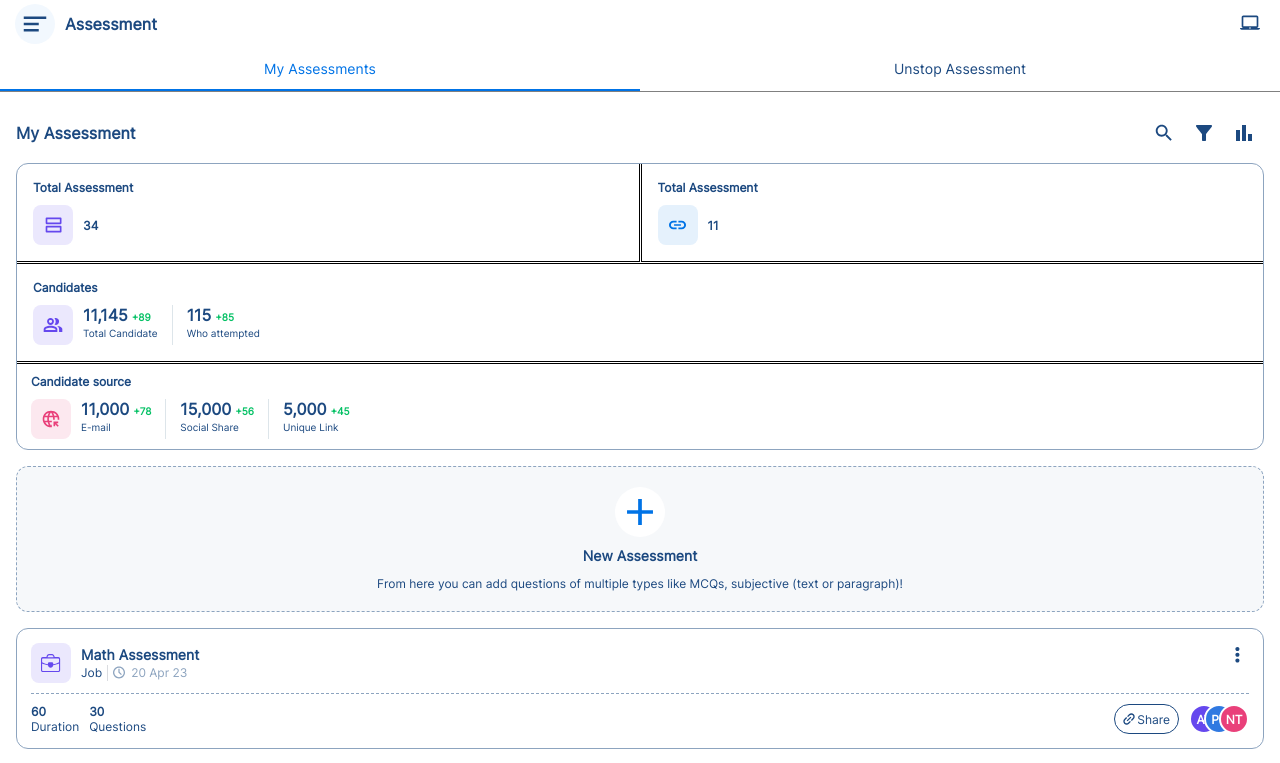
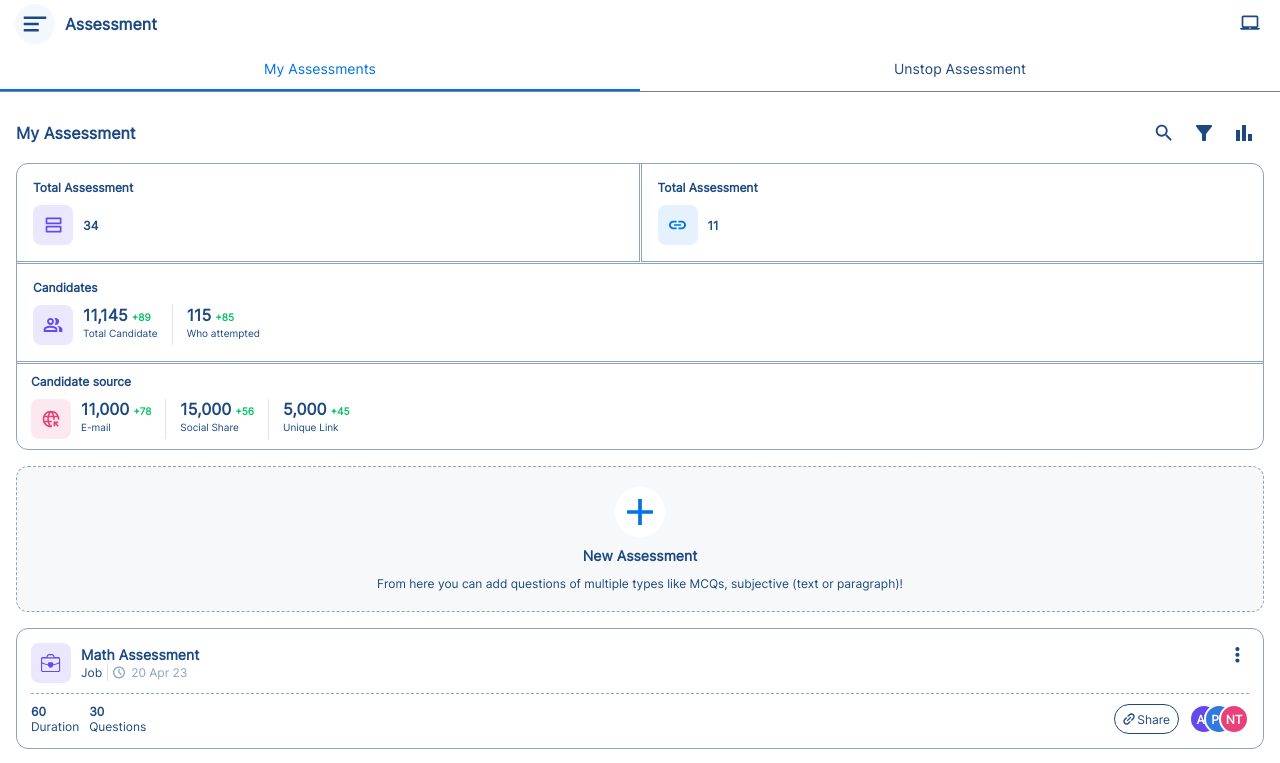
Before and after one commit to ajittupe2548/assessment-portal, a React app: page / in a window 1280 px wide. Shown: the top 763 px of the page. Built offline with nearby package versions, Linux system fonts and the light colour scheme; the HTML template or start-up script is replaced by a standard one.

Commit message:
Minor border changes

```diff
--- a/src/components/scss/Overview.module.scss
+++ b/src/components/scss/Overview.module.scss
@@ -13,14 +13,14 @@
 .assessment,
 .purpose {
     width: 50%;
-    border-left: 1px solid black;
-    border-bottom: 1px solid black;
+    border-left: 1px solid #8da4bf;
+    border-bottom: 1px solid #8da4bf;
     padding: 16px;
 }
 
 .assessment {
     margin-right: 1px;
-    border-right: 1px solid black;
+    border-right: 1px solid #8da4bf;
     border-left: 0;
 }
 
@@ -39,8 +39,8 @@
 }
 
 .candidates {
-    border-top: 1px solid black;
-    border-bottom: 1px solid black;
+    border-top: 1px solid #8da4bf;
+    border-bottom: 1px solid #8da4bf;
     margin-top: 1px;
     padding: 16px;
 }
@@ -53,6 +53,6 @@
 
 .source {
     padding: 10px 14px;
-    border-top: 1px solid black;
+    border-top: 1px solid #8da4bf;
     margin-top: 1px;
 }
```
